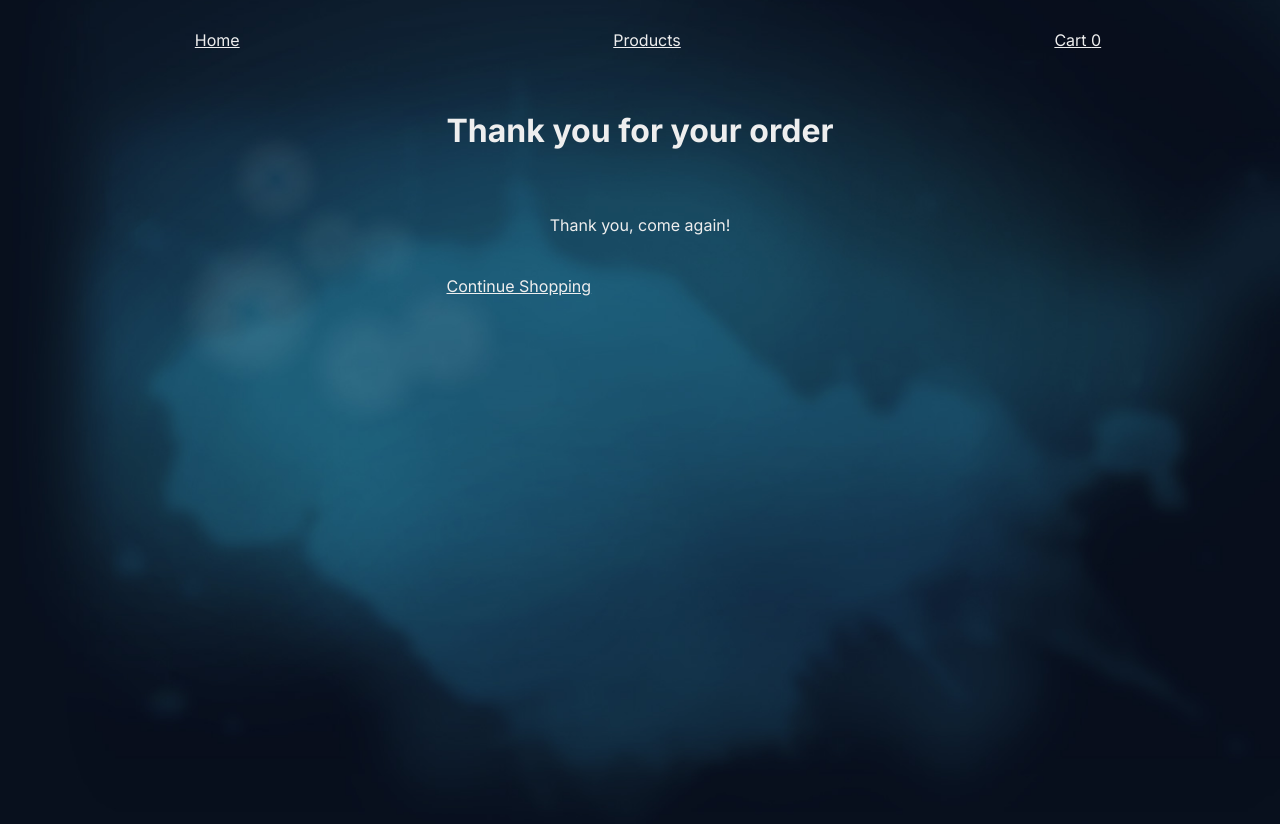
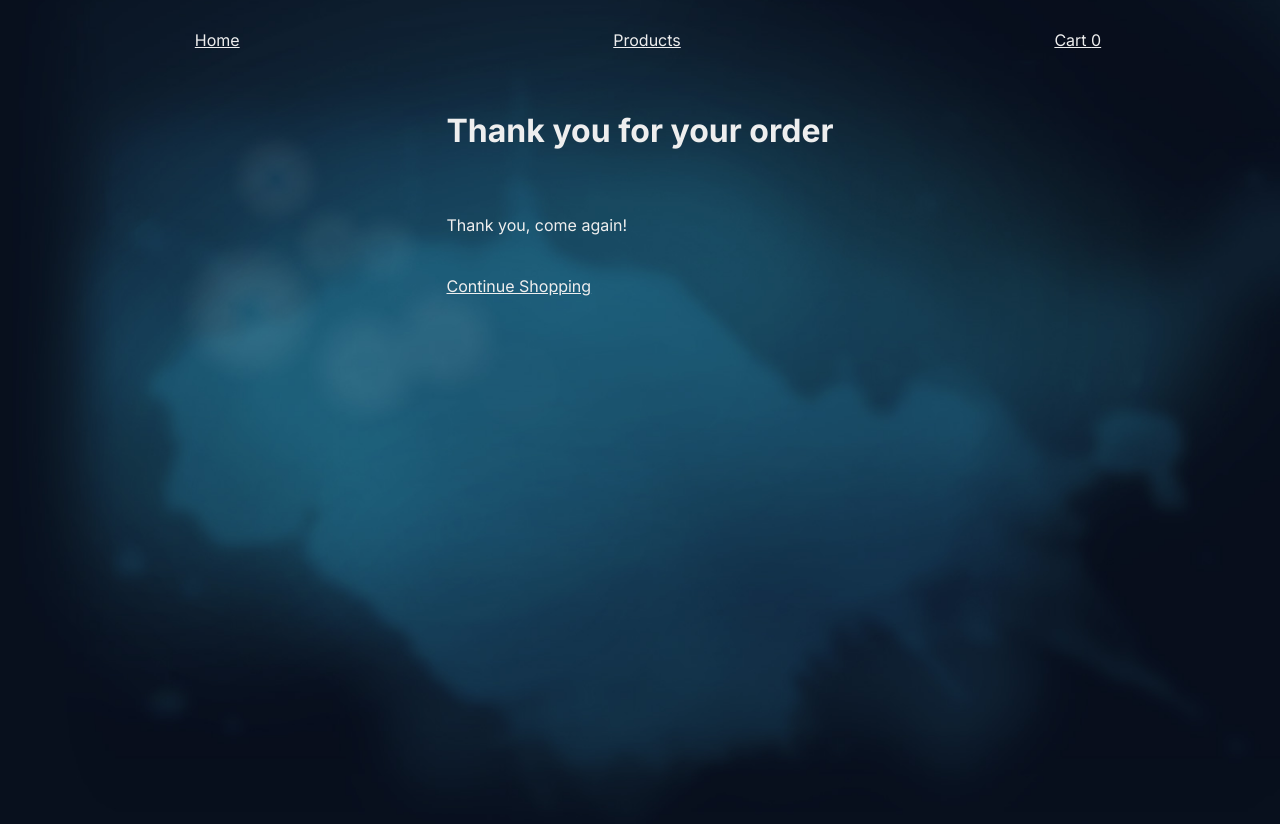
Before and after one commit to Temuu-jin/next-js-ecommerce-store, a Next.js app: page /checkout/thankyou in a window 1280 px wide. Shown: the top 824 px of the page. Built offline with nearby package versions, Linux system fonts and the light colour scheme; no server answers.

Commit message:
Fix styling

```diff
--- a/app/checkout/thankyou/page.tsx
+++ b/app/checkout/thankyou/page.tsx
@@ -13,11 +13,11 @@ export const metadata = {
 export default function Checkout() {
   return (
     <main className={styles.main}>
-      <div className={styles.container}>
+      <div>
         <h1>Thank you for your order</h1>
         <br />
 
-        <p className={styles.center}>Thank you, come again!</p>
+        <p>Thank you, come again!</p>
         <br />
         <Link href="/products" data-test-id="continue-shopping">
           Continue Shopping
```
